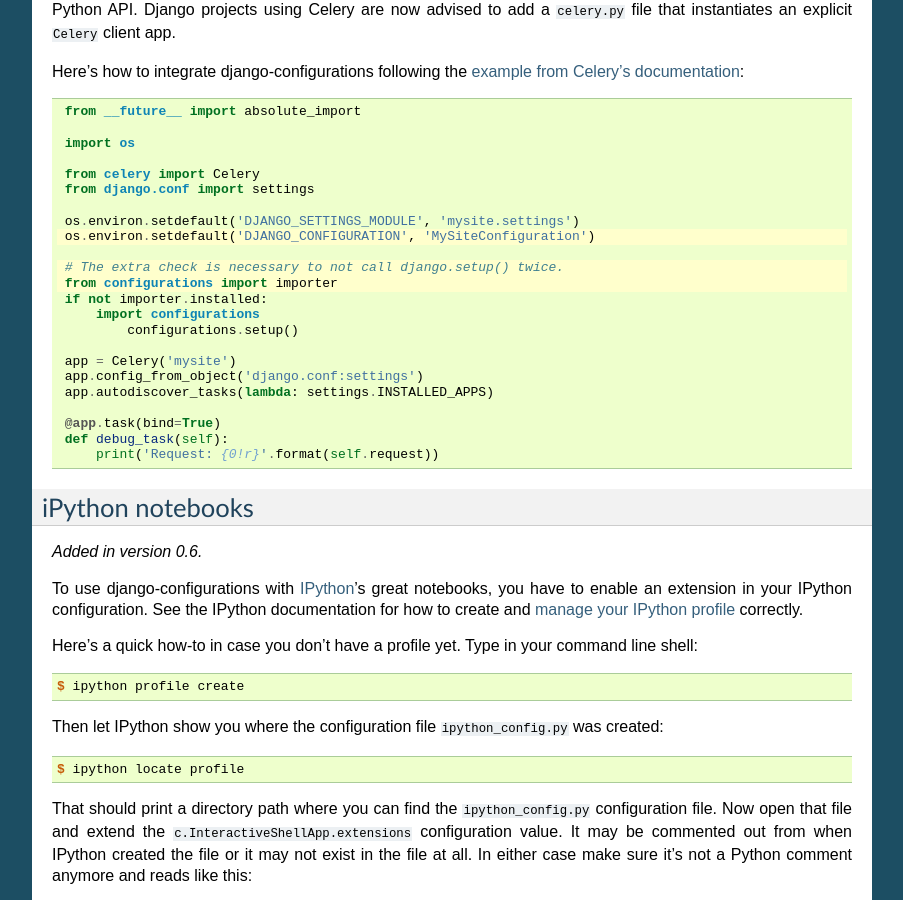
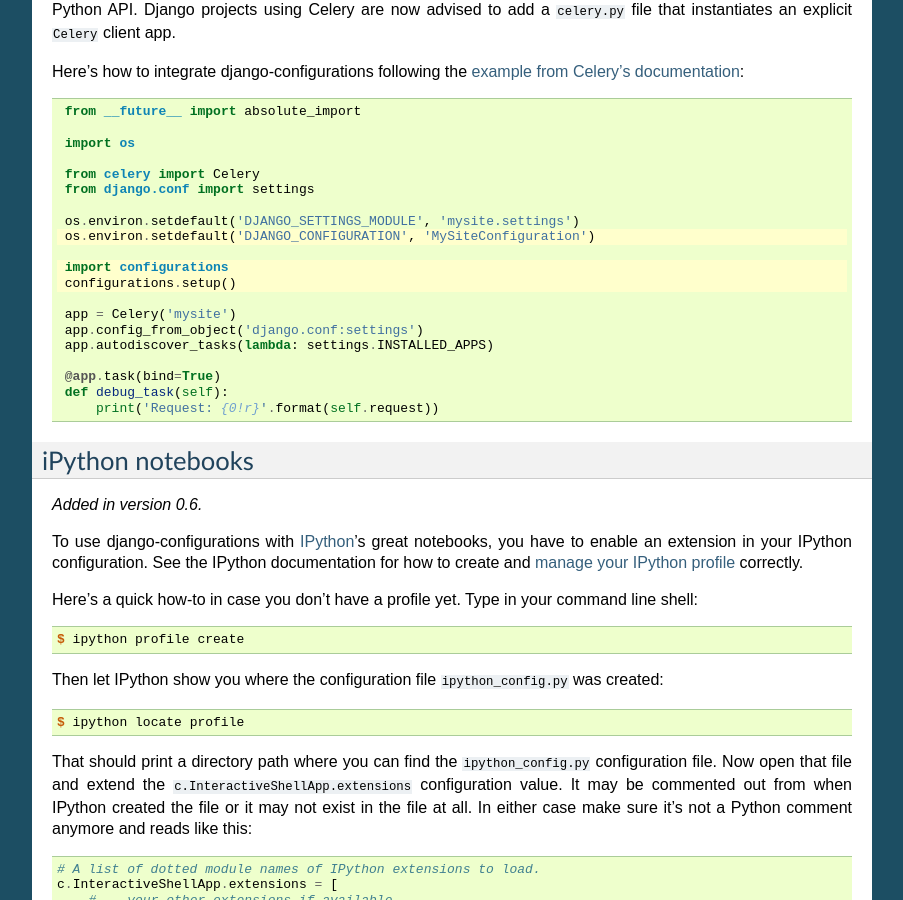
Before and after one commit to jazzband/django-configurations, a Sphinx documentation site: the page built from docs/cookbook.rst, in a window 1280 px wide and 900 px high, scrolled down 1729 px. Shown: the whole window, without its empty margins (198-1101 px from the left). Built offline with Sphinx 7.4.7, drawn with Linux system fonts in a browser that asks for light colours.

Commit message:
Revert "doc: cookbook: document workaround for celery (#197)"
This reverts commit 2b0d2cee0ad8592b117ac280e97a308853fd46af.

```diff
--- a/docs/cookbook.rst
+++ b/docs/cookbook.rst
@@ -136,11 +136,8 @@
     os.environ.setdefault('DJANGO_SETTINGS_MODULE', 'mysite.settings')
     os.environ.setdefault('DJANGO_CONFIGURATION', 'MySiteConfiguration')
 
-    # The extra check is necessary to not call django.setup() twice.
-    from configurations import importer
-    if not importer.installed:
-        import configurations
-            configurations.setup()
+    import configurations
+    configurations.setup()
 
     app = Celery('mysite')
     app.config_from_object('django.conf:settings')
```
